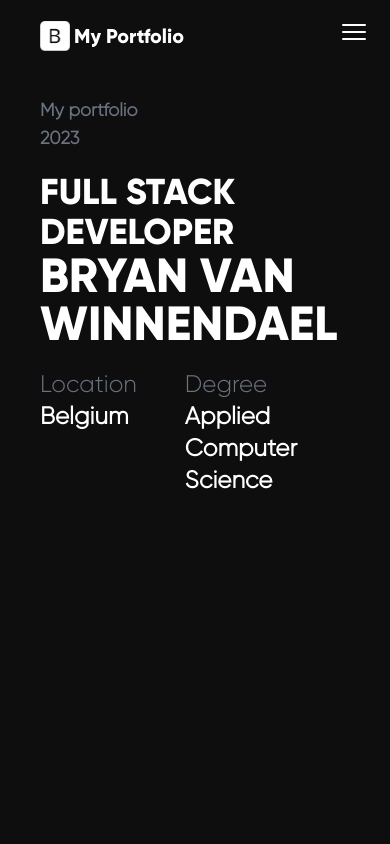
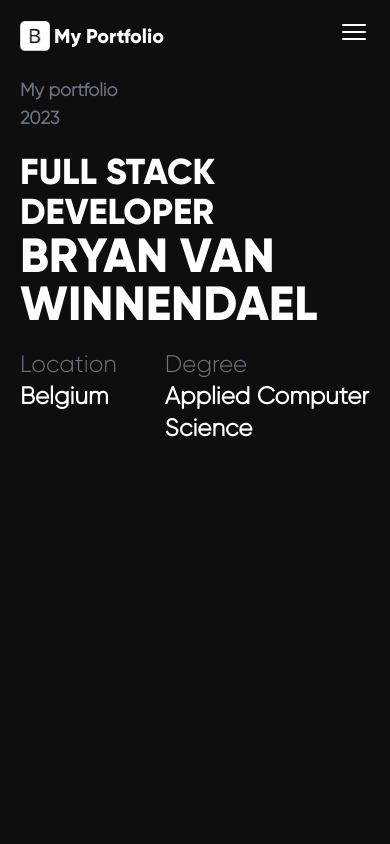
Before and after one commit to BryanVanWinnendael/Portfolio_2023, a Next.js app: page / in a window 390 px wide. Shown: the top 844 px of the page. Built offline with nearby package versions, Linux system fonts and the light colour scheme.

Commit message:
fixed loading style

```diff
--- a/components/loading.tsx
+++ b/components/loading.tsx
@@ -94,7 +94,7 @@ const Loading = ({ setLoading }: { setLoading: (value: boolean) => void }) => {
   }, [done])
 
   return (
-    <div className="w-screen h-screen bg-white text-white flex justify-center items-center -ml-1">
+    <div className="w-screen h-screen bg-white text-white flex justify-center items-center">
       <motion.div
         animate={divControler}
         className=" bg-[#0e0e0e] z-10 h-24 w-24 rounded-full flex justify-center items-center"
@@ -108,7 +108,7 @@ const Loading = ({ setLoading }: { setLoading: (value: boolean) => void }) => {
       </motion.div>
       <motion.div
         animate={visibleController}
-        className="absolute opacity-0 h-screen  text-white sm:p-10 p-4 w-full z-20"
+        className="absolute opacity-0 h-screen text-white sm:p-10 p-5 w-full z-20"
       >
         <motion.section
           animate={colorController}
--- a/components/navbar.tsx
+++ b/components/navbar.tsx
@@ -42,7 +42,7 @@ const Navbar = () => {
     >
       <Link
         href="/"
-        className="py-4 w-full ml-10 flex items-center cursor-pointer"
+        className="py-4 w-full sm:ml-10 ml-5 flex items-center cursor-pointer"
       >
         <Image src={iconImage} alt="icon" width={30} height={30} />
         <h1 className="ml-1 text-xl">My Portfolio</h1>
--- a/pages/contact.tsx
+++ b/pages/contact.tsx
@@ -53,7 +53,7 @@ const Contact = () => {
       <Head>
         <title>Contact / Bryan Van Winnendael</title>
       </Head>
-      <div className="flex min-h-screen items-center justify-start bg-white p-5">
+      <div className="flex min-h-screen items-center justify-start bg-white sm:p-10 p-5">
         {isLoading && (
           <div className="bg-black fixed inset-0 w-full h-full z-50 opacity-80">
             <div className="flex items-center justify-center min-h-screen">
--- a/pages/index.tsx
+++ b/pages/index.tsx
@@ -62,7 +62,7 @@ export default function Home() {
         <title>Home / Bryan Van Winnendael</title>
       </Head>
       <motion.div animate={colorControl}>
-        <div className="h-screen text-white  p-10 w-full">
+        <div className="h-screen text-white sm:p-10 p-5 w-full">
           <section className="text-gray-500 font-semibold text-lg mb-5">
             <p>My portfolio</p>
             <p>2023</p>
--- a/pages/projects.tsx
+++ b/pages/projects.tsx
@@ -92,7 +92,7 @@ const Projects = () => {
         )}
         <motion.div
           animate={textColorControl}
-          className="p-10 text-white md:text-6xl sm:text-5xl text-4xl font-semibold"
+          className="sm:p-10 p-5 text-white md:text-6xl sm:text-5xl text-4xl font-semibold"
         >
           <p>Here are some of my projects I made.</p>
           <p>These are made in my spare time or for my education.</p>
```
